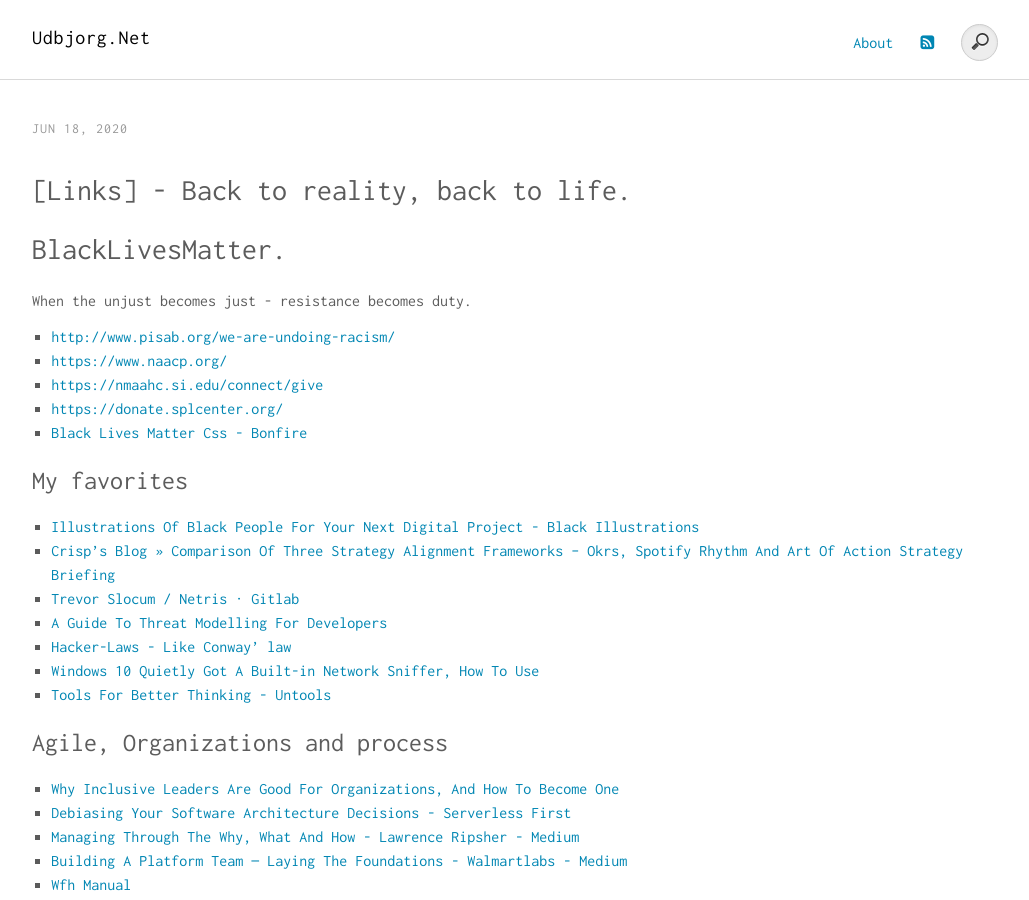
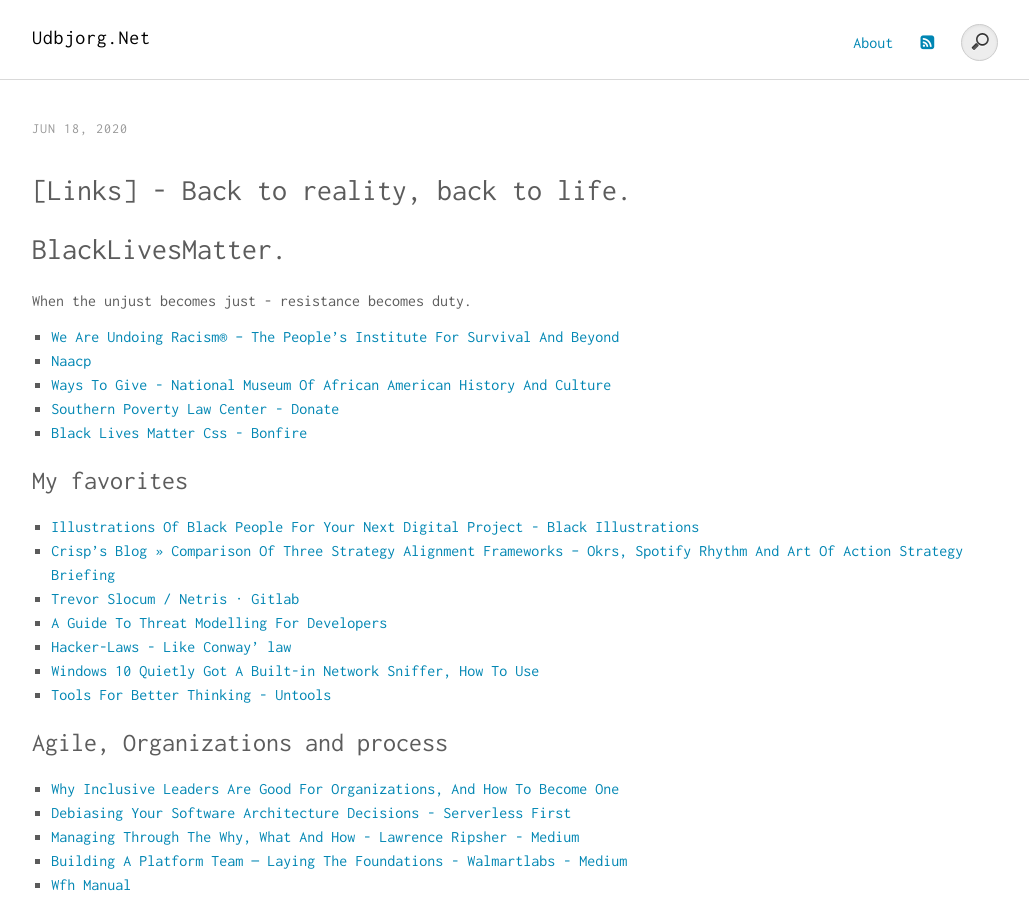
Before and after one commit to magudb/magudb.github.io, a Jekyll site: the page built from _posts/2020-06-18-Back to Reality.md, in a window 1280 px wide and 900 px high. Shown: the whole window, without its empty margins (120-1149 px from the left). Built offline with Jekyll 4.4.1, drawn with Linux system fonts in a browser that asks for light colours.

Commit message:
link fixing

```diff
--- a/_posts/2020-06-18-Back to Reality.md
+++ b/_posts/2020-06-18-Back to Reality.md
@@ -12,10 +12,10 @@ redirect_from: "2020/Back-to-Reality"
 
 When the unjust becomes just - resistance becomes duty.
 
-- [http://www.pisab.org/we-are-undoing-racism/](http://www.pisab.org/we-are-undoing-racism/)
-- [https://www.naacp.org/](https://www.naacp.org/)
-- [https://nmaahc.si.edu/connect/give](https://nmaahc.si.edu/connect/give)
-- [https://donate.splcenter.org/](https://donate.splcenter.org/)
+- [We Are Undoing Racism® – The People's Institute For Survival And Beyond](http://www.pisab.org/we-are-undoing-racism/){:target="_blank"}
+- [Naacp](https://www.naacp.org/){:target="_blank"}
+- [Ways To Give - National Museum Of African American History And Culture](https://nmaahc.si.edu/connect/give){:target="_blank"}
+- [Southern Poverty Law Center - Donate](https://donate.splcenter.org/){:target="_blank"}
 - [Black Lives Matter Css - Bonfire](https://www.bonfire.com/black-lives-matter-css/buy/){:target="_blank"}
 
 <!-- markdownlint-disable MD033 MD020 MD025-->
```
